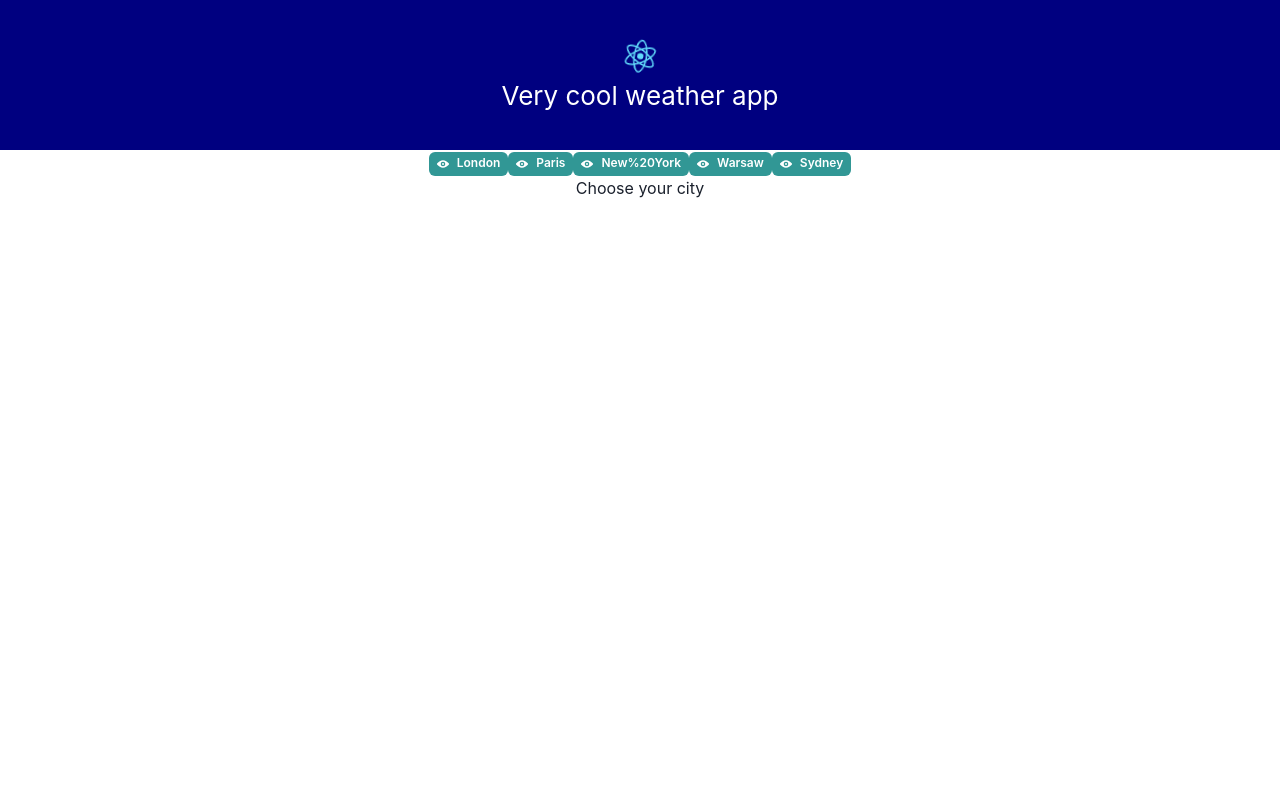
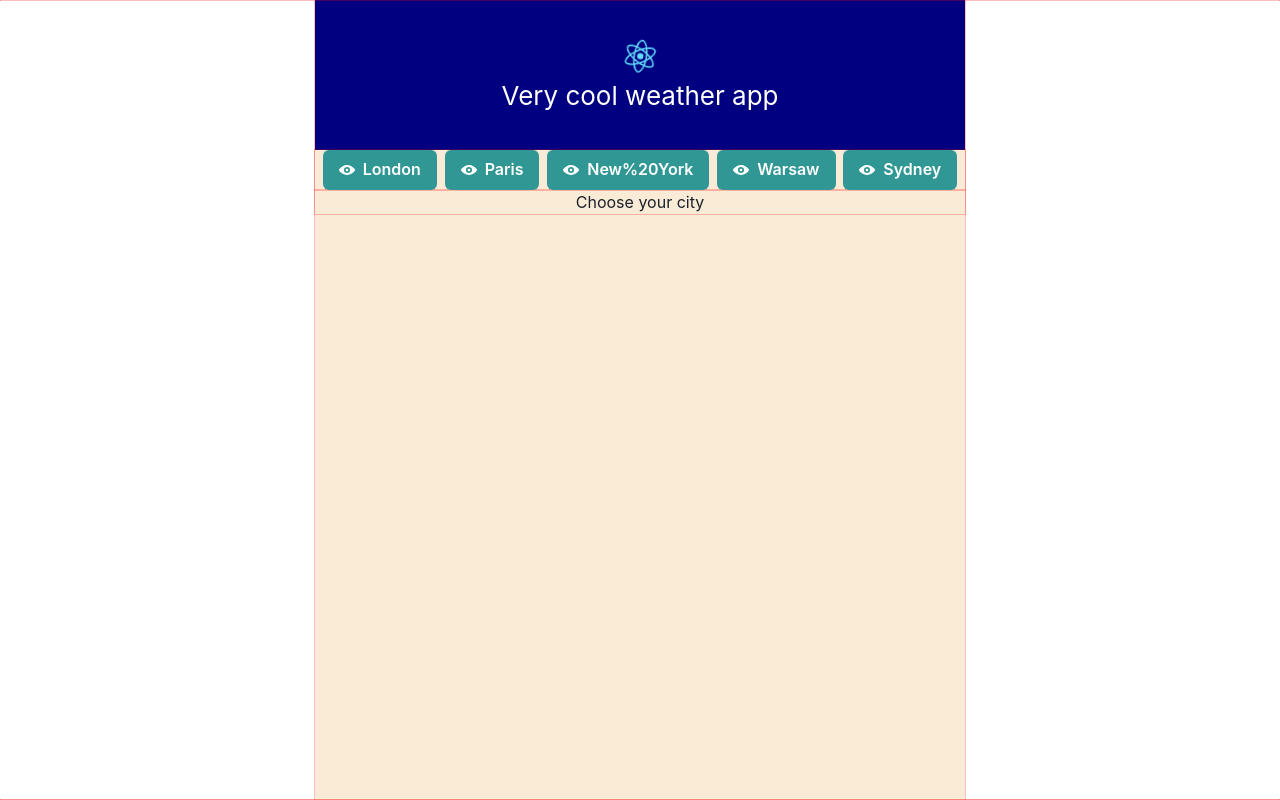
Before and after one commit to SchoolOfCode/w12d5_typescript-react-hackathon-hannah-patryk, a React (Create React App) app: page / in a window 1280 px wide. Built offline with nearby package versions, Linux system fonts and the light colour scheme; no server answers.

Commit message:
add some styling

```diff
--- a/src/components/App/App.css
+++ b/src/components/App/App.css
@@ -1,5 +1,15 @@
+:root {
+	--head-height: 150px;
+}
+
+div {
+	outline: 1px solid rgba(255, 0, 0, 0.25);
+}
+
 .App {
+	margin: auto;
 	text-align: center;
+	width: min(100%, 650px);
 }
 
 .App-logo {
@@ -15,7 +25,7 @@
 
 .App-header {
 	background-color: navy;
-	min-height: 150px;
+	min-height: var(--head-height);
 	display: flex;
 	flex-direction: column;
 	align-items: center;
@@ -36,3 +46,14 @@
 		transform: rotate(360deg);
 	}
 }
+
+main {
+	height: calc(100vh - var(--head-height));
+	background-color: antiquewhite;
+}
+
+.button-box {
+	display: flex;
+	justify-content: space-evenly;
+	flex-wrap: wrap;
+}
--- a/src/components/LocationButton/index.tsx
+++ b/src/components/LocationButton/index.tsx
@@ -18,8 +18,7 @@ export default function LocationButton({
 			leftIcon={<ViewIcon />}
 			onClick={handleClick}
 			colorScheme="teal"
-      size="xs"
-    >
+			size="md">
 			{locationName}
 		</Button>
 	);
--- a/src/components/WeatherCard/Description/description.css
+++ b/src/components/WeatherCard/Description/description.css
@@ -1,6 +1,6 @@
 #weather-desc {
 	margin: auto;
-	width: 80%;
+	width: 60%;
 	display: grid;
 	grid-template-columns: 3fr 2fr;
 }
@@ -9,3 +9,9 @@
 	width: min(100px, 100%);
 	height: min(100px, 100%);
 }
+
+#img-container {
+	display: flex;
+	justify-content: center;
+	align-items: center;
+}
--- a/src/components/WeatherCard/Description/index.tsx
+++ b/src/components/WeatherCard/Description/index.tsx
@@ -18,13 +18,13 @@ export default function Description(props: DescProps) {
 						props.subcat.slice(-props.subcat.length + 1)}
 				</p>
 			</div>
-			<figure>
+			<div id="img-container">
 				<img
 					src={imgUrl}
 					id="weather-icon"
 					alt={`Stylised icon of ${props.cat.toLowerCase()} weather type`}
 				/>
-			</figure>
+			</div>
 		</section>
 	);
 }
```
Lines whose indentation alone changed are shown as unchanged.
